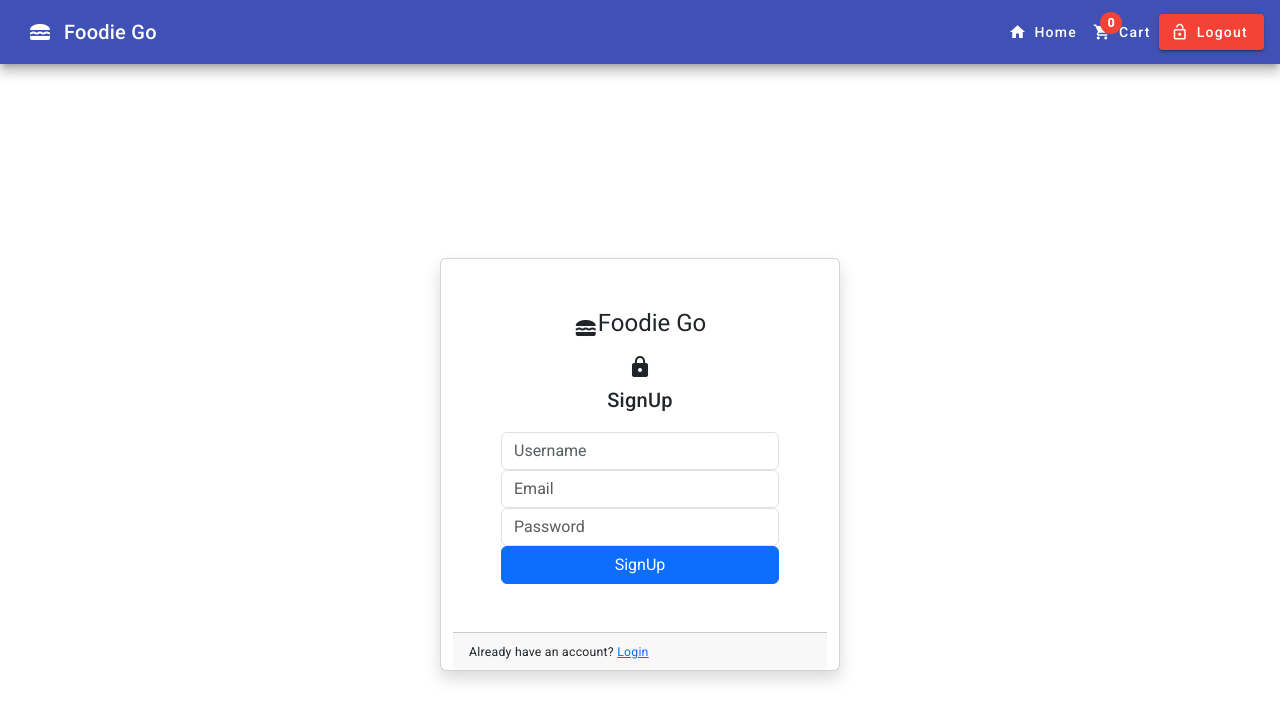
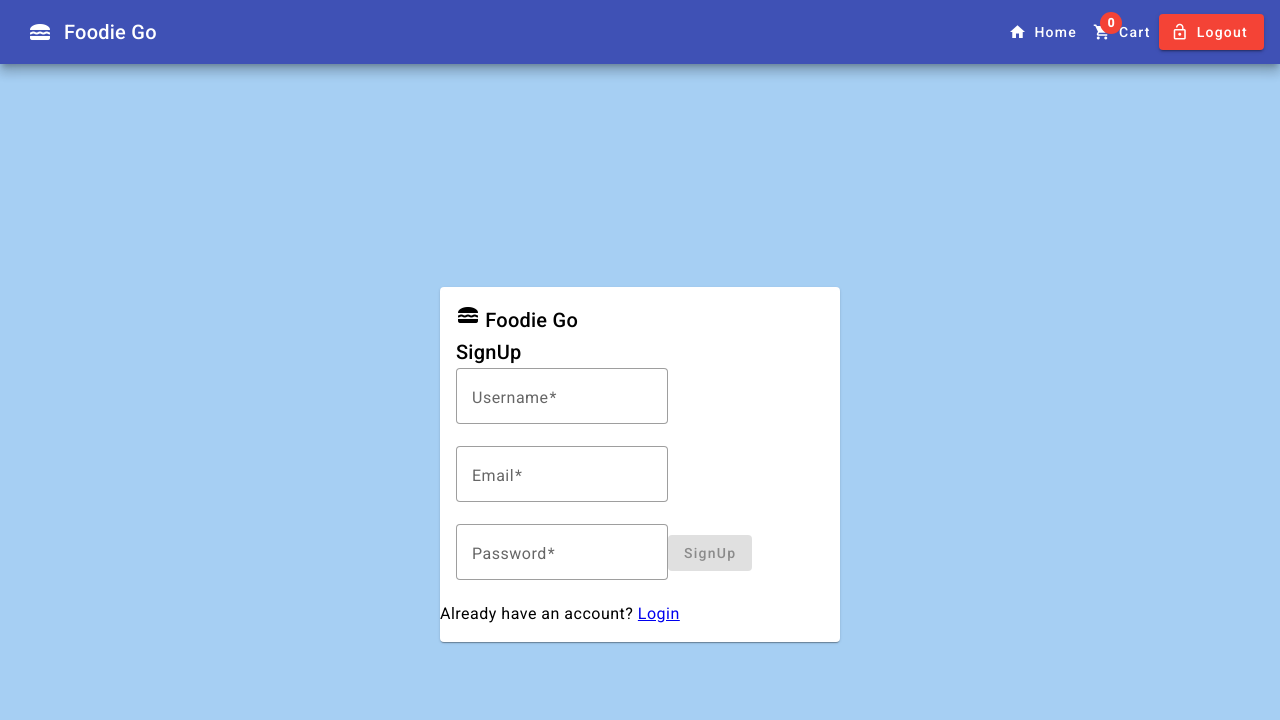
Before and after one commit to sathwik124/foodapp-frontend, an Angular app: page /signup in a window 1280 px wide. Shown: the top 720 px of the page. Built offline with nearby package versions, Linux system fonts and the light colour scheme.

Commit message:
added login and signup pages

```diff
--- a/angular.json
+++ b/angular.json
@@ -26,12 +26,9 @@
             ],
             "styles": [
               "@angular/material/prebuilt-themes/indigo-pink.css",
-              "src/styles.css",
-              "node_modules/bootstrap/dist/css/bootstrap.min.css"
+              "src/styles.css"
             ],
-            "scripts": [
-              "node_modules/bootstrap/dist/js/bootstrap.min.js"
-            ]
+            "scripts": []
           },
           "configurations": {
             "production": {
--- a/src/app/login/login.component.css
+++ b/src/app/login/login.component.css
@@ -1,3 +1,10 @@
-.custom-container-width {
-    width: 400px;
+:host {
+    display: flex;
+    justify-content: center;
+    align-items: center;
+    height: 100vh;
+  }
+
+.container {
+  width: 400px;
 }
--- a/src/app/login/login.component.html
+++ b/src/app/login/login.component.html
@@ -1,35 +1,30 @@
-<div class="container vh-100 custom-container-width">
-    <div class="row justify-content-center h-100">
-        <div class="card my-auto shadow">
-            <div class="card-body px-5">
-                <div class=" d-flex flex-row justify-content-center align-items-center text-center">
-                    <span><mat-icon>lunch_dining</mat-icon></span>
-                    <span><h1>Foodie Go</h1></span>
-                </div>
-                <div class="text-center">
-                    <mat-icon>lock</mat-icon>
-                </div>
-                <div class="text-center">
-                    <h2>Welcome</h2>
-                </div>
-                <p style="color: lightslategray; text-align: center;">
-                    &nbsp;&nbsp;&nbsp;&nbsp;&nbsp;&nbsp;&nbsp;&nbsp;Please enter your login
-                    details&nbsp;&nbsp;&nbsp;&nbsp;&nbsp;&nbsp;&nbsp;&nbsp;&nbsp;</p>
-                <form [formGroup]="loginForm" (ngSubmit)="onSubmit()">
-                    <div class="form-group">
-                        <input type="email" id="email" placeholder="Email" class="form-control" formControlName="email"
-                            name="email" />
-                    </div>
-                    <div class="form-group">
-                        <input type="password" id="password" placeholder="Password" class="form-control"
-                            formControlName="password" name="password" />
-                    </div>
-                    <input type="submit" class="btn btn-primary w-100" value="Login" name="">
-                </form>
-            </div>
-            <div class="card-footer text-right">
-                <small>Don't have an account? <a routerLink="../signup">SignUp</a></small>
-            </div>
-        </div>
-    </div>
+<div class="container">
+    <mat-card>
+        <mat-card-header>
+            <mat-card-title>
+                <mat-icon>lunch_dining</mat-icon>
+                Foodie Go
+            </mat-card-title>
+          <mat-card-title>Login</mat-card-title>
+        </mat-card-header>
+        <mat-card-content>
+          <form [formGroup]="loginForm" (ngSubmit)="onSubmit()">
+            <mat-form-field appearance="outline">
+              <mat-label>Email</mat-label>
+              <input matInput formControlName="email" type="email" required>
+              <mat-error *ngIf="loginForm.controls.email.hasError('required')">Email is required</mat-error>
+              <mat-error *ngIf="loginForm.controls.email.hasError('email')">Invalid email</mat-error>
+            </mat-form-field>
+            <mat-form-field appearance="outline">
+              <mat-label>Password</mat-label>
+              <input matInput formControlName="password" type="password" required>
+              <mat-error *ngIf="loginForm.controls.password.hasError('required')">Password is required</mat-error>
+            </mat-form-field>
+            <button mat-raised-button color="primary" type="submit" [disabled]="loginForm.invalid">Login</button>
+          </form>
+        </mat-card-content>
+        <mat-card-footer>
+            <h4>Don't have an account? <a routerLink="../signup">SignUp</a></h4>
+        </mat-card-footer>
+    </mat-card>
 </div>
--- a/src/app/signup/signup.component.css
+++ b/src/app/signup/signup.component.css
@@ -0,0 +1,10 @@
+:host {
+    display: flex;
+    justify-content: center;
+    align-items: center;
+    height: 100vh;
+  }
+
+.container {
+  width: 400px;
+}
--- a/src/app/signup/signup.component.html
+++ b/src/app/signup/signup.component.html
@@ -1,36 +1,35 @@
-<div class="container vh-100" style="width: 400px;">
-    <div class="row justify-content-center h-100">
-        <div class="card my-auto shadow">
-            <div class="card-body p-5">
-                <div class=" d-flex flex-row justify-content-center align-items-center text-center">
-                    <span><mat-icon>lunch_dining</mat-icon></span>
-                    <span><h1>Foodie Go</h1></span>
-                </div>
-                <div class="text-center">
-                    <mat-icon>lock</mat-icon>
-                </div>
-                <div class="text-center">
-                    <h2>SignUp</h2>
-                </div>
-                <form [formGroup]="signupForm" (ngSubmit)="onsubmit()">
-                    <div class="form-group">
-                        <input type="text" id="username" placeholder="Username" class="form-control" formControlName="username"
-                            name="username" />
-                    </div>
-                    <div class="form-group">
-                        <input type="email" id="email" placeholder="Email" class="form-control" formControlName="email"
-                            name="email" />
-                    </div>
-                    <div class="form-group">
-                        <input type="password" id="password" placeholder="Password" class="form-control"
-                            formControlName="password" name="password" />
-                    </div>
-                    <input type="submit" class="btn btn-primary w-100" value="SignUp" name="">
-                </form>
-            </div>
-            <div class="card-footer text-right">
-                <small>Already have an account? <a routerLink="../login">Login</a></small>
-            </div>
-        </div>
-    </div>
+<div class="container">
+    <mat-card>
+        <mat-card-header>
+            <mat-card-title>
+                <mat-icon>lunch_dining</mat-icon>
+                Foodie Go
+            </mat-card-title>
+          <mat-card-title>SignUp</mat-card-title>
+        </mat-card-header>
+        <mat-card-content>
+          <form [formGroup]="signupForm" (ngSubmit)="onsubmit()">
+            <mat-form-field appearance="outline">
+                <mat-label>Username</mat-label>
+                <input matInput formControlName="username" type="text" required>
+                <mat-error *ngIf="signupForm.controls.username.hasError('required')">Username is required</mat-error>
+            </mat-form-field>
+            <mat-form-field appearance="outline">
+              <mat-label>Email</mat-label>
+              <input matInput formControlName="email" type="email" required>
+              <mat-error *ngIf="signupForm.controls.email.hasError('required')">Email is required</mat-error>
+              <mat-error *ngIf="signupForm.controls.email.hasError('email')">Invalid email</mat-error>
+            </mat-form-field>
+            <mat-form-field appearance="outline">
+              <mat-label>Password</mat-label>
+              <input matInput formControlName="password" type="password" required>
+              <mat-error *ngIf="signupForm.controls.password.hasError('required')">Password is required</mat-error>
+            </mat-form-field>
+            <button mat-raised-button color="primary" type="submit" [disabled]="signupForm.invalid">SignUp</button>
+          </form>
+        </mat-card-content>
+        <mat-card-footer>
+            <h4>Already have an account? <a routerLink="../login">Login</a></h4>
+        </mat-card-footer>
+    </mat-card>
 </div>
```
